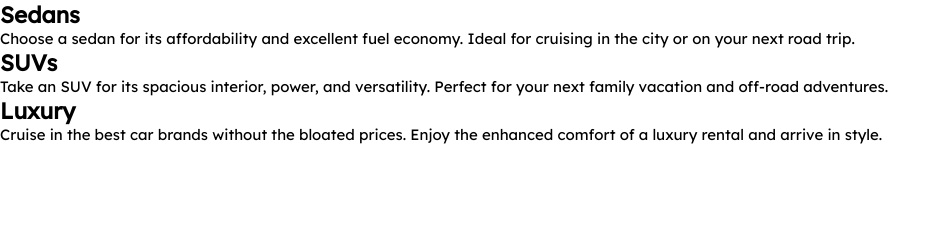
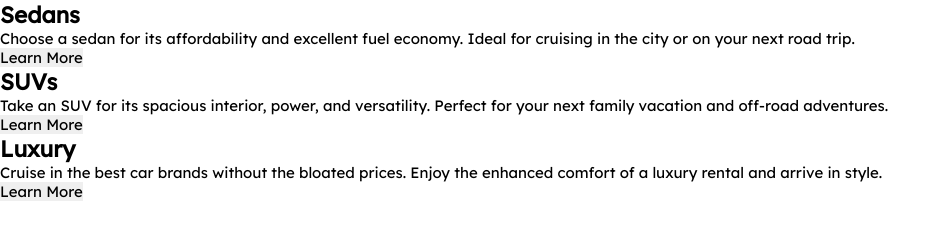
Before and after one commit to kdubrovsky/fe-3-column-preview-card, a website built with Vite: page index.html in a window 1280 px wide. Shown: the whole page, without its empty margins (0-951 px from the left). Built offline with nearby package versions, Linux system fonts and the light colour scheme.

Commit message:
Add buttons

```diff
--- a/index.html
+++ b/index.html
@@ -21,16 +21,19 @@
             <h2 class="card__item-title">Sedans</h2>
             <p class="card__item-description">Choose a sedan for its affordability and excellent fuel economy. Ideal for
                 cruising in the city or on your next road trip.</p>
+                <button class="btn">Learn More</button>
         </section>
         <section class="card__item card__item--sedans">
             <h2 class="card__item-title">SUVs</h2>
             <p class="card__item-description">Take an SUV for its spacious interior, power, and versatility. Perfect for
                 your next family vacation and off-road adventures.</p>
+                <button class="btn">Learn More</button>
         </section>
         <section class="card__item card__item--sedans">
             <h2 class="card__item-title">Luxury</h2>
             <p class="card__item-description">Cruise in the best car brands without the bloated prices. Enjoy the
                 enhanced comfort of a luxury rental and arrive in style.</p>
+                <button class="btn">Learn More</button>
         </section>
     </main>
 </body>
```
